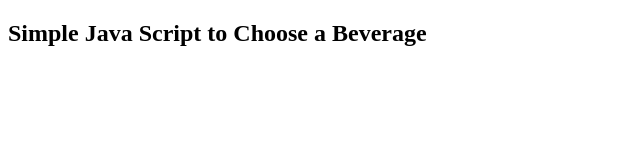
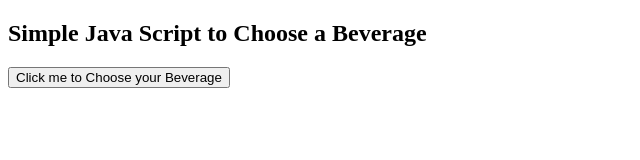
Before and after one commit to egateri/beverage, a plain HTML site: page index.html in a window 1280 px wide. Shown: the whole page, without its empty margins (0-640 px from the left). Drawn offline with Linux system fonts and the light colour scheme.

Commit message:
Fix display bug

```diff
--- a/index.html
+++ b/index.html
@@ -1,13 +1,14 @@
 <!DOCTYPE html>
 <html lang="en">
   <head>
+    <meta charset="UTF-8" />
+    <meta http-equiv="X-UA-Compatible" content="IE=edge" />
+    <meta name="viewport" content="width=device-width, initial-scale=1.0" />
     <title>Beverage Choice</title>
   </head>
   <body>
-    <h2>Simple Java Script to Choose a Beverage</h2>
-    <p id="demo"></p>
-    <script scr="script.js">
-
-    </script>
+    <h2 id="demo">Simple Java Script to Choose a Beverage</h2>
+    <button onclick="main()">Click me to Choose your Beverage</button>
+    <script src="script.js"></script>
   </body>
 </html>
--- a/script.js
+++ b/script.js
@@ -1,9 +1,22 @@
-let choice = prompt("Will you take  Tea or Coffe?").toLowerCase();
-if (choice == "tea") {
+const main = () => {
+  let choice = null;
+
+  choice = prompt("Will you take  Tea or Coffe?");
+
+  choice = choice.toLocaleLowerCase();
+
+  if (choice === "tea") {
     document.getElementById("demo").innerHTML = "You chose Tea";
-} else if (choice == "coffee") {
+    document.getElementById("demo").style.color = "green";
+    //alert("Tea");
+  } else if (choice === "coffee") {
     document.getElementById("demo").innerHTML = "You chose Cofee";
+    document.getElementById("demo").style.color = "green";
+    //alert("coffe");
   } else {
     document.getElementById("demo").innerHTML =
       "Please chose either Tea or Cofee";
+      document.getElementById("demo").style.color = "red";
+    //alert("Error: Choose tea or coffee");
   }
+};
```
Lines whose indentation alone changed are shown as unchanged.
